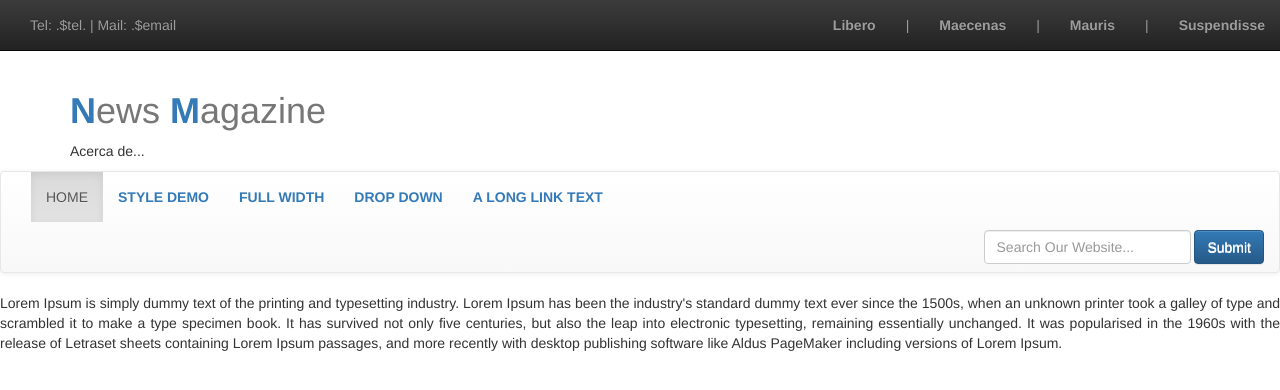
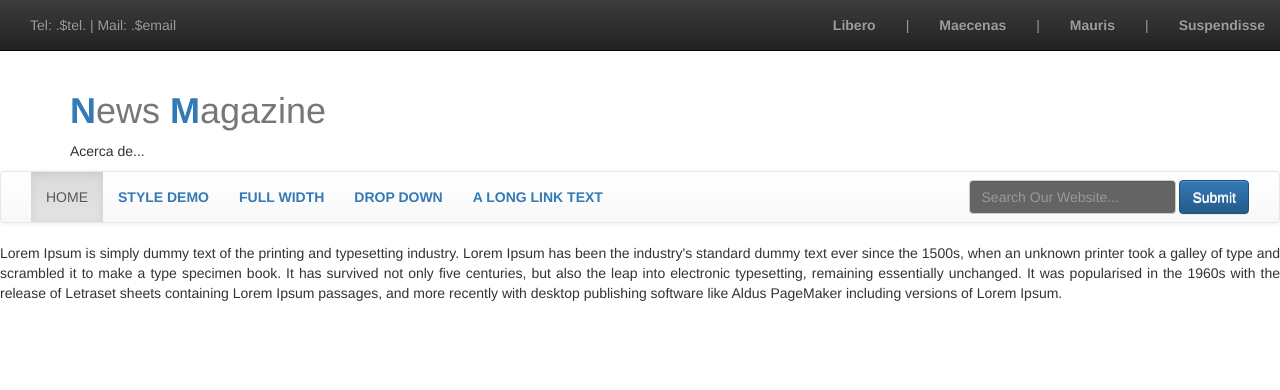
Before and after one commit to Serrano0811/LaNube, a CodeIgniter app: page /lanube/index.php/about/index/1 in a window 1280 px wide. Shown: the top 390 px of the page. Run offline with CodeIgniter, Linux system fonts and the light colour scheme; data that the repository does not hold is empty; some libraries are stand-ins or nearby versions.

Commit message:
Actualizacion de diseño
Se actualiza el diseño de nuevo

```diff
--- a/application/views/templates/head.php
+++ b/application/views/templates/head.php
@@ -8,3 +8,19 @@
 			<link rel="stylesheet" type="text/css" href="<?= base_url() ?>bootstrap/css/estilo_personal.css">
 		</head>
 		<body>
+
+		<!--script type="text/javascript">
+		$(document).ready(function(){
+		    $('li.dropdown a.dropdown-toggle').hover(function() {
+		      $(this).find('.dropdown-menu').stop(true, true).delay(200).fadeIn(200);
+		    }, function() {
+		      $(this).find('.dropdown-menu').stop(true, true).delay(200).fadeOut(200);
+		    });
+		});
+		</script-->
+
+		<script type="text/javascript">
+			$('prueba').one("mouseenter", function() {
+				$('JQdropdown').fadeIn(1000);
+			});
+		</script>
--- a/application/views/templates/navbar.php
+++ b/application/views/templates/navbar.php
@@ -16,8 +16,9 @@
         <li class="active"><a href="#">HOME</span></a></li>
         <li><a href="#"><strong class="text-primary">STYLE DEMO</strong></a></li>
         <li><a href="#"><strong class="text-primary">FULL WIDTH</strong></a></li>
-        <li class="dropdown">
-          <a class="dropdown-toggle" data-toggle="dropdown" trigger="hover" href="#">
+
+        <li class="dropdown" id="prueba">
+          <a class="dropdown-toggle" data-toggle="dropdown" href="#" id="JQdropdown">
             <strong class="text-primary">DROP DOWN</strong>
           </a>
           <ul class="dropdown-menu">
@@ -26,16 +27,17 @@
             <li><a href="#">LINK 3</a></li>
           </ul>
         </li>
+
         <li><a href="#"><strong class="text-primary">A LONG LINK TEXT</strong></a></li>
       </ul>
-    </div><!-- /.navbar-collapse -->
 
-    <form class="navbar-form navbar-right" role="search">
+      <form class="navbar-form navbar-right in-line" role="search">
         <div class="form-group">
           <input type="text" class="form-control" placeholder="Search Our Website...">
         </div>
         <button type="submit" class="btn btn-default btn-primary">Submit</button>
       </form>
 
+    </div><!-- /.navbar-collapse -->
   </div><!-- /.container-fluid -->
 </nav>
--- a/bootstrap/css/estilo_personal.css
+++ b/bootstrap/css/estilo_personal.css
@@ -1,3 +1,12 @@
 p {
 	text-align: justify;
 }
+
+.form-group input {
+    background-color: #646464;
+    color: #c8c8c8;
+}
+
+.dropdown:hover {
+	display: block;
+}
```
Lines whose indentation alone changed are shown as unchanged.
